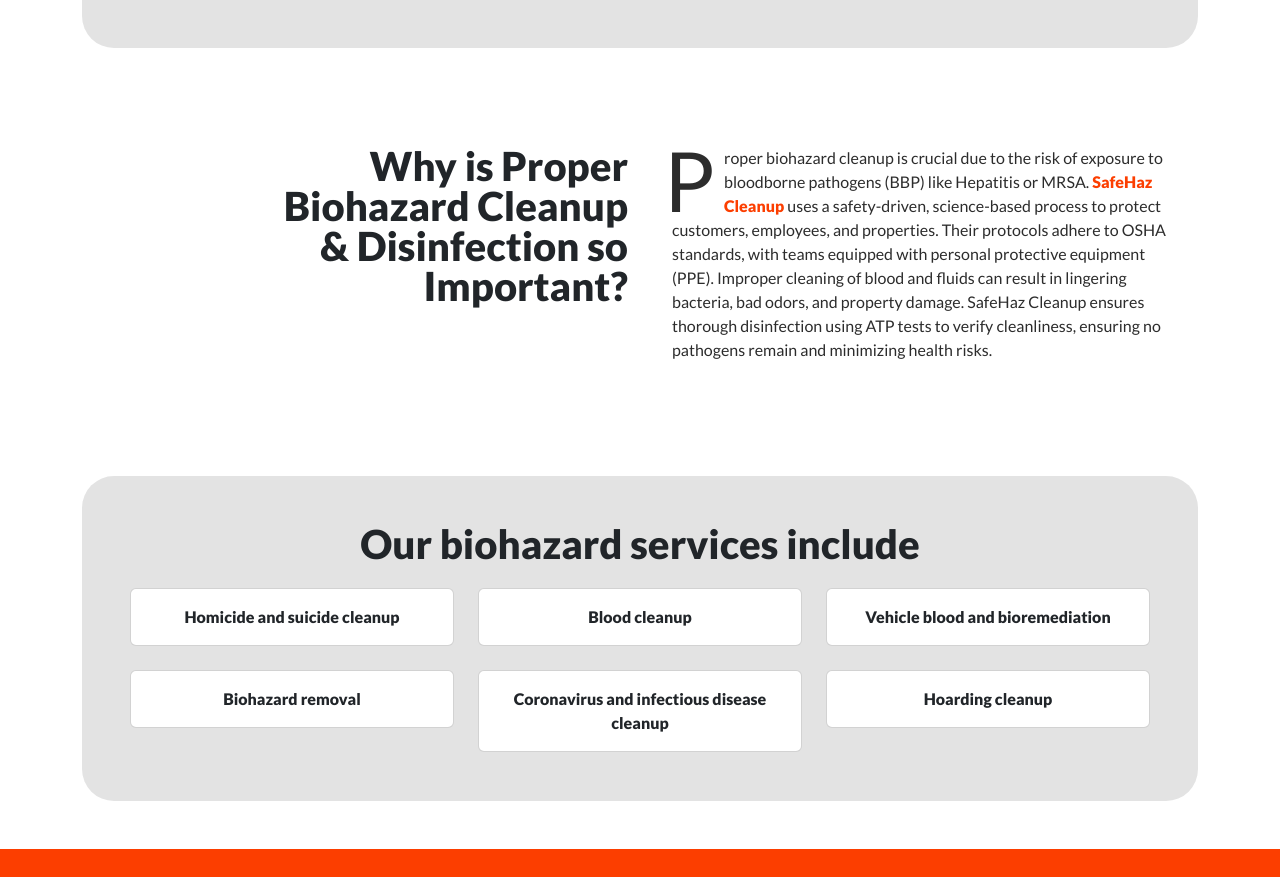
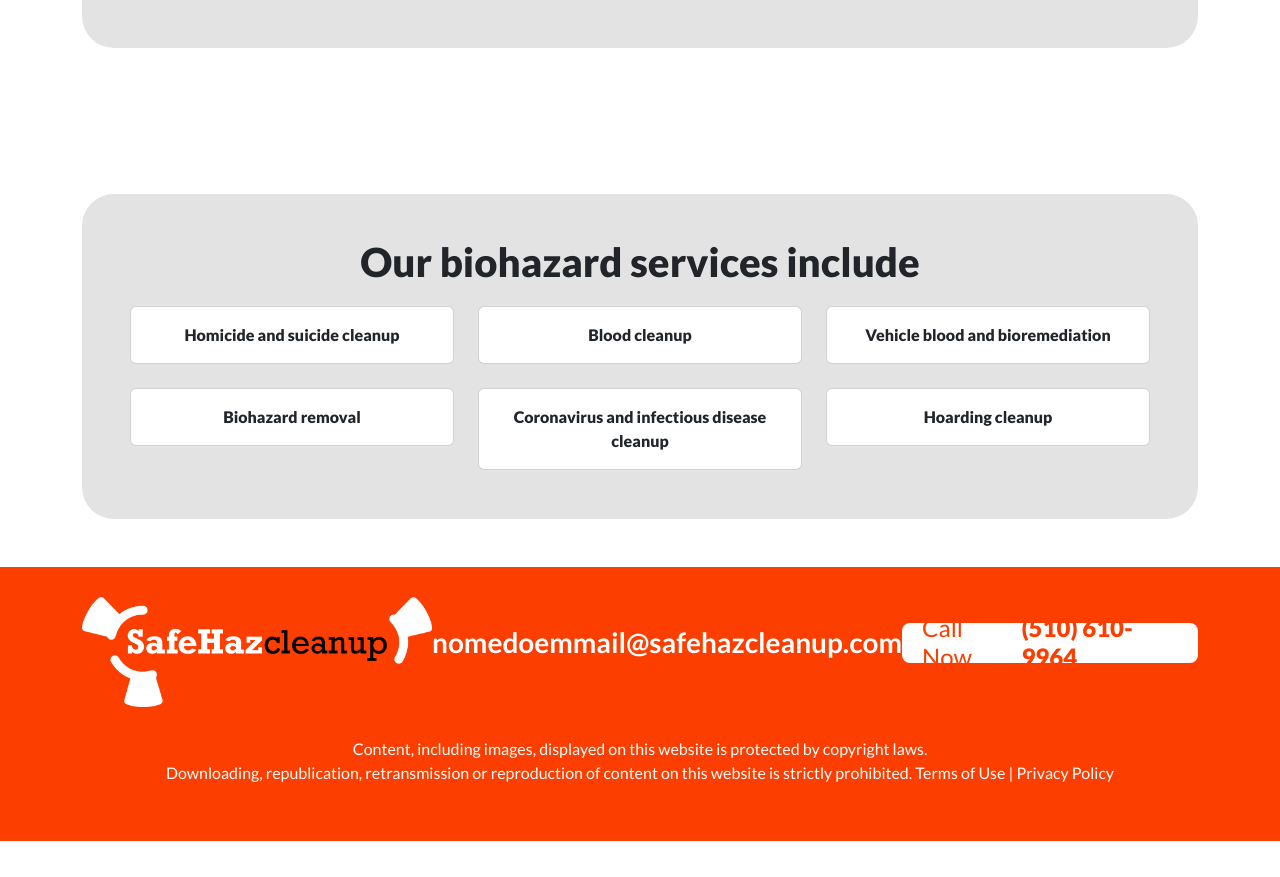
Before and after one commit to Douglasjose3/safeHazCleanup, a React (Vite) app: page /biohazard in a window 1280 px wide. Shown: the part 2577-3454 px from the top of the page. After the commit the page ends 3418 px from the top, so only its background shows below. Built offline with nearby package versions, Linux system fonts and the light colour scheme; the HTML template or start-up script is replaced by a standard one.

Commit message:
Removi o componente Important.

```diff
--- a/src/pages/biohazard/Biohazard.jsx
+++ b/src/pages/biohazard/Biohazard.jsx
@@ -1,12 +1,12 @@
 import { Container, Row } from "react-bootstrap";
 import Footer from "../../components/Footer/Footer";
 import Company from "../../components/MyBiohazar/Company/Company";
-import Important from "../../components/MyBiohazar/Important/Important";
+import Hire from "../../components/MyBiohazar/Hire/Hire";
 import Process from "../../components/MyBiohazar/Process/Process";
 import Remediation from "../../components/MyBiohazar/Remediation/Remediation";
 import Services from "../../components/MyBiohazar/Servies/Services";
 import MyNavBar from "../../components/MyNavBar/MyNavBar";
-import Hire from "../../components/MyBiohazar/Hire/Hire";
+
 
 function Biohazard() {
     return (
@@ -35,7 +35,7 @@ function Biohazard() {
                     </div>
 
                     <div className="mt-5">
-                        <Important />
+
                     </div>
 
                     <div className="mt-5">
```
